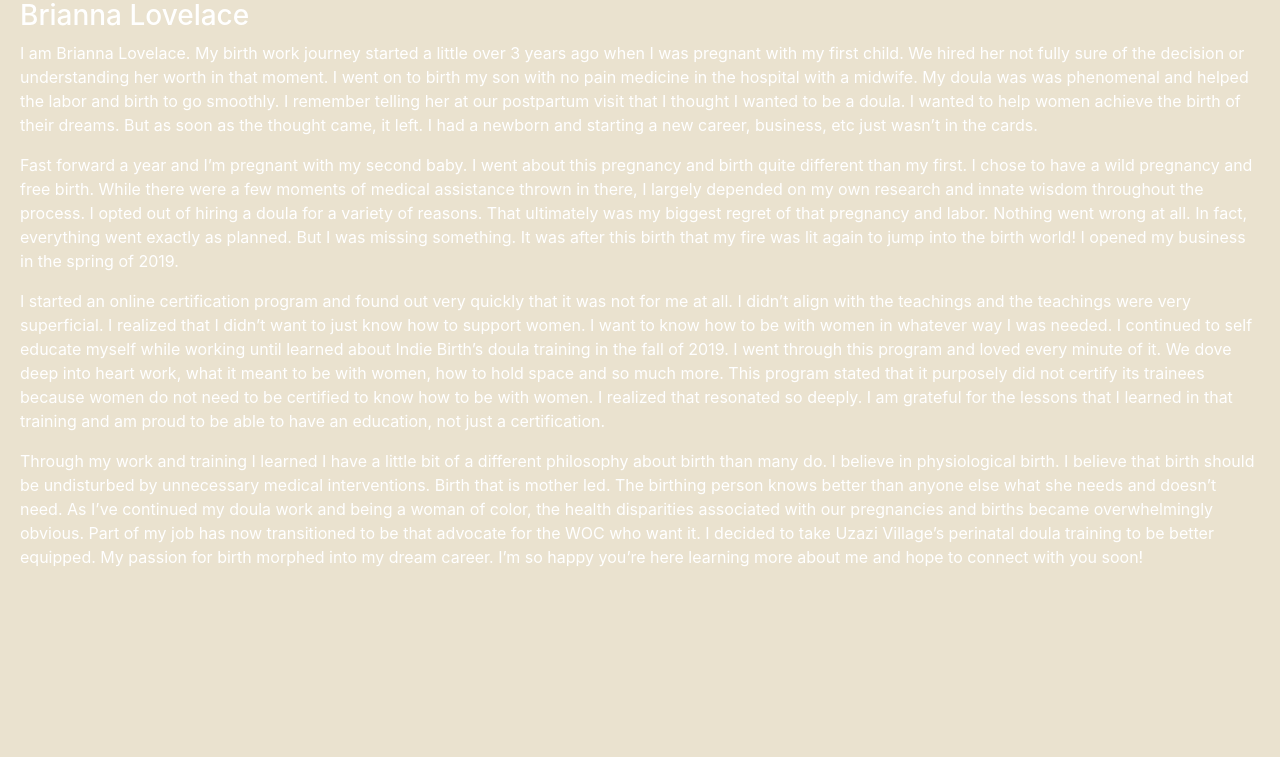
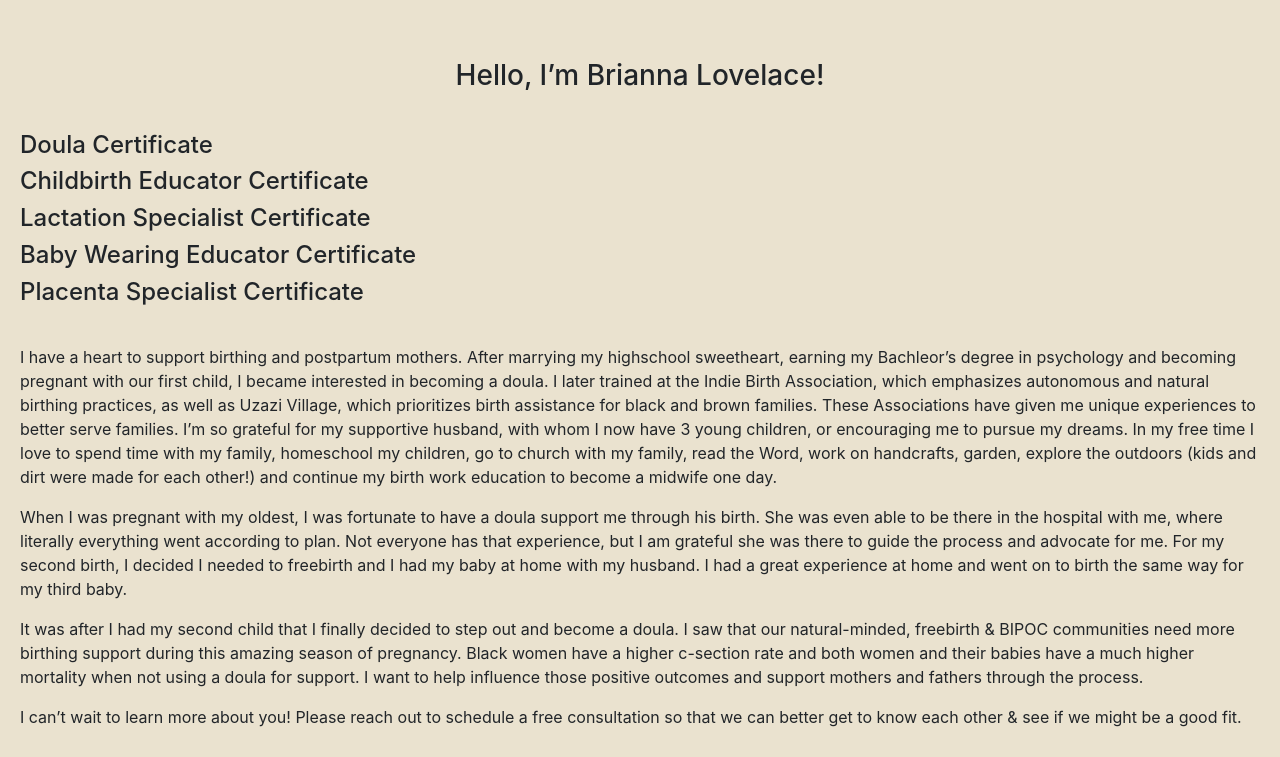
Before and after one commit to mdreesen/lovelace_site, a React (Create React App) app: page /about in a window 1280 px wide. Shown: the part 1041-1798 px from the top of the page. Before the commit the page ends 1620 px from the top, so only its background shows below. Built offline with nearby package versions, Linux system fonts and the light colour scheme; the HTML template or start-up script is replaced by a standard one.

Commit message:
getting text and images on the about page

```diff
--- a/src/index.css
+++ b/src/index.css
@@ -156,7 +156,7 @@ nav {
 }
 
 .about-section-two {
-    color: white;
+    /* color: white; */
 }
 
 .about-text-container {
@@ -164,8 +164,15 @@ nav {
 }
 
 .brianna-name-title {
-  padding: 0px 20px 0px 20px;
-  color: white;
+  padding: 30px 20px 30px 20px;
+  text-align: center;
+}
+
+.qualification-container {
+  padding: 30px 20px 30px 20px;
+}
+.qualification {
+  text-align: left;
 }
 .about-text-one {
   padding: 0px 20px 0px 20px;
@@ -178,10 +185,17 @@ nav {
   padding: 0px 20px 0px 20px;
   text-align: left;
 }.about-text-four {
-  padding: 0px 20px 10px 20px;
+  padding: 0px 20px 30px 20px;
   text-align: left;
   margin: 0px;
+}
 
+.family-image-container {
+  width: 100%;
+}
+
+.family-image {
+  width: 20%;
 }
 
 /* Service Page */
--- a/src/pages/About/index.js
+++ b/src/pages/About/index.js
@@ -1,7 +1,7 @@
 import React from 'react';
 
 // import images
-// import briannaImage from '../../images/briannaImage.jpeg';
+import familyImage from '../../images/familyImage.jpeg';
 
 const About = () => {
     return (
@@ -13,25 +13,46 @@ const About = () => {
                 <div className="about-section-two">
                 <div className="about-text-container">
                     <div className="about-para-container">
-                        <h3 className="brianna-name-title">Brianna Lovelace</h3>
-                        <p className="about-text-one">I am Brianna Lovelace. My birth work journey started a little over 3 years ago when I was pregnant with my first child. We hired her not fully sure of the decision or understanding her worth in that moment. I went on to birth my son with no pain medicine in the hospital with a midwife.
-                        My doula was was phenomenal and helped the labor and birth to go smoothly.
-                        I remember telling her at our postpartum visit that I thought I wanted to be a doula. I wanted to help women achieve the birth of their dreams. But as soon as the thought came, it left. I had a newborn and starting a new career, business, etc just wasn’t in the cards.</p>
+                    <div className="qualification-container">
+                        <h3 className="brianna-name-title">Hello, I’m Brianna Lovelace!</h3>
+                        <h4 className="qualification">Doula Certificate</h4>
+                        <h4 className="qualification">Childbirth Educator Certificate</h4>
+                        <h4 className="qualification">Lactation Specialist Certificate</h4>
+                        <h4 className="qualification">Baby Wearing Educator Certificate</h4>
+                        <h4 className="qualification">Placenta Specialist Certificate</h4>
                     </div>
-                    <p className="about-text-two">Fast forward a year and I’m pregnant with my second baby. I went about this pregnancy and birth quite different than my first. I chose to have a wild pregnancy and free birth. While there were a few moments of medical assistance thrown in there, I largely depended on my own research and innate wisdom throughout the process.
-                    I opted out of hiring a doula for a variety of reasons. That ultimately was my biggest regret of that pregnancy and labor. Nothing went wrong at all. In fact, everything went exactly as planned. But I was missing something.
-                    It was after this birth that my fire was lit again to jump into the birth world! I opened my business in the spring of 2019.
-                    </p>
-                    <p className="about-text-three">I started an online certification program and found out very quickly that it was not for me at all. I didn’t align with the teachings and the teachings were very superficial. I realized that I didn’t want to just know how to support women. I want to know how to be with women in whatever way I was needed.
-                    I continued to self educate myself while working until learned about Indie Birth’s doula training in the fall of 2019. I went through this program and loved every minute of it. We dove deep into heart work, what it meant to be with women, how to hold space and so much more.
-                    This program stated that it purposely did not certify its trainees because women do not need to be certified to know how to be with women.
-                    I realized that resonated so deeply. I am grateful for the lessons that I learned in that training and am proud to be able to have an education, not just a certification.
-                    </p>
-                    <p className="about-text-four">
-                        Through my work and training I learned I have a little bit of a different philosophy about birth than many do. I believe in physiological birth. I believe that birth should be undisturbed by unnecessary medical interventions. Birth that is mother led. The birthing person knows better than anyone else what she needs and doesn’t need.
-                        As I’ve continued my doula work and being a woman of color, the health disparities associated with our pregnancies and births became overwhelmingly obvious. Part of my job has now transitioned to be that advocate for the WOC who want it. I decided to take Uzazi Village’s perinatal doula training to be better equipped.
-                        My passion for birth morphed into my dream career. I’m so happy you’re here learning more about me and hope to connect with you soon!
-                    </p>
+
+                        <p className="about-text-one">I have a heart to support birthing and postpartum mothers.
+                        After marrying my highschool sweetheart, earning my Bachleor’s degree in psychology and becoming pregnant
+                        with our first child, I became interested in becoming a doula.
+                        I later trained at the Indie Birth Association, which emphasizes autonomous and natural birthing practices,
+                        as well as Uzazi Village, which prioritizes birth assistance for black and brown families.
+                        These Associations have given me unique experiences to better serve families.
+                        I’m so grateful for my supportive husband, with whom I now have 3 young children,
+                        or encouraging me to pursue my dreams. In my free time I love to spend time with my family,
+                        homeschool my children, go to church with my family, read the Word, work on handcrafts, garden,
+                        explore the outdoors (kids and dirt were made for each other!) and continue my birth work education
+                        to become a midwife one day.</p>
+
+                        <p className="about-text-two">When I was pregnant with my oldest,
+                        I was fortunate to have a doula support me through his birth. She was even able to be there in the hospital with me,
+                        where literally everything went according to plan. Not everyone has that experience, but I am grateful she was there to guide
+                        the process and advocate for me. For my second birth, I decided I needed to freebirth and I had my baby at home with my husband.
+                        I had a great experience at home and went on to birth the same way for my third baby.</p>
+
+                        <p className="about-text-three">It was after I had my second child that I finally decided to step out and become a doula.
+                        I saw that our natural-minded, freebirth & BIPOC communities need more birthing support during this amazing season of pregnancy.
+                        Black women have a higher c-section rate and both women and their babies have a much higher mortality when not using a doula for support.
+                        I want to help influence those positive outcomes and support mothers and fathers through the process.</p>
+
+                        <p className="about-text-four">I can’t wait to learn more about you!
+                        Please reach out to schedule a free consultation so
+                        that we can better get to know each other & see if we might be a good fit.</p>
+
+                        <div className="family-image-container" >
+                            <img className="family-image" src={familyImage}></img>
+                        </div>
+                    </div>
                 </div>
             </div>
             </div>
```
Also changed, not shown: src/images/familyImage.jpeg (added).
